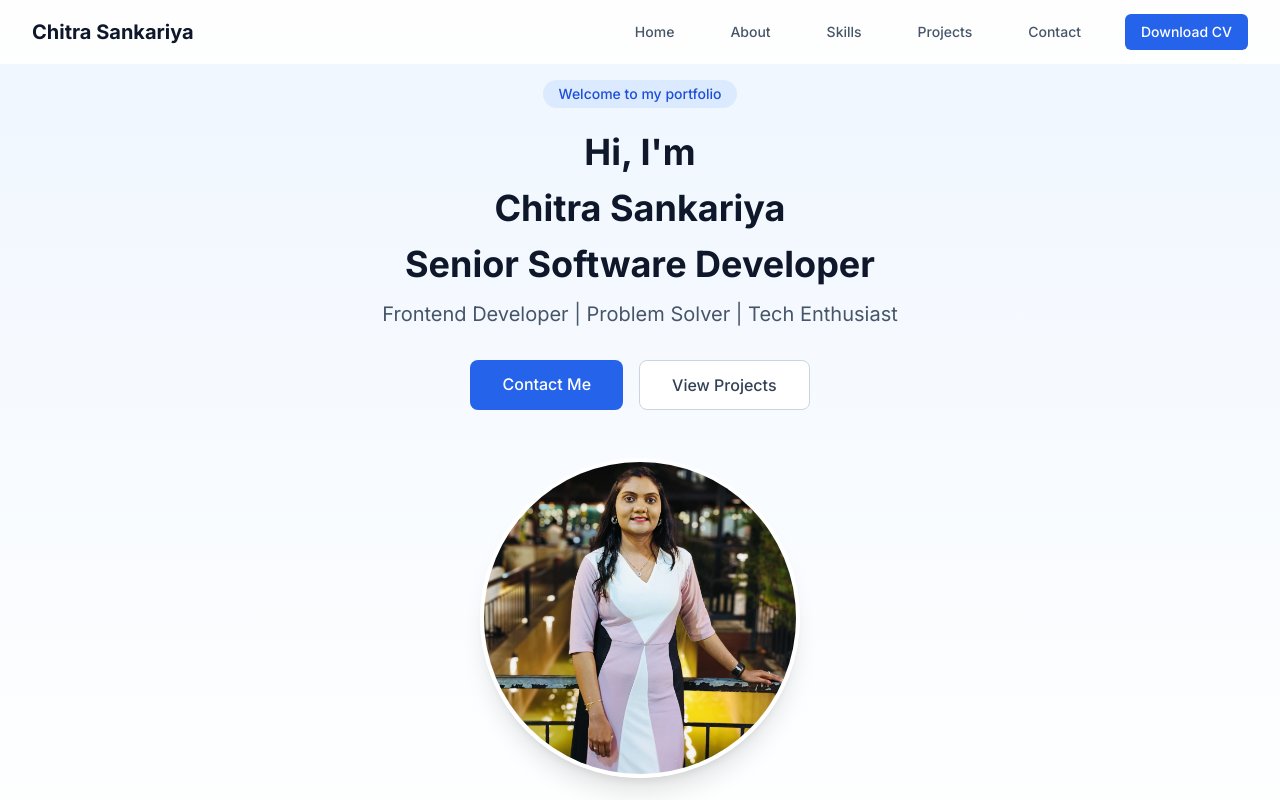
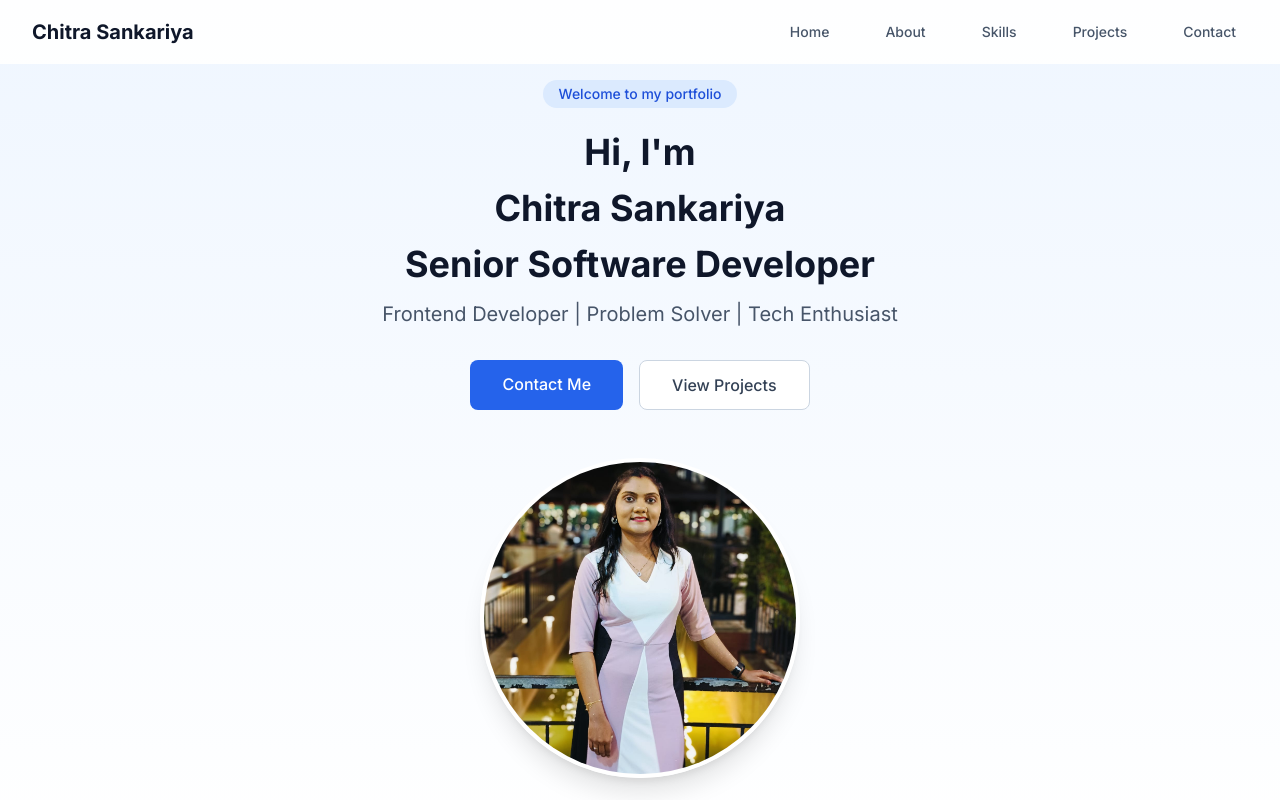
Before and after one commit to ChitraChauhan/my-portfolio, a Next.js app: page / in a window 1280 px wide. Shown: the top 800 px of the page. Built offline with nearby package versions, Linux system fonts and the light colour scheme.

Commit message:
- Removed download CV button. - Updated linkedin URL

```diff
--- a/src/components/Contact.tsx
+++ b/src/components/Contact.tsx
@@ -111,7 +111,7 @@ export default function Contact() {
                     <path fillRule="evenodd" d="M12 2C6.477 2 2 6.484 2 12.017c0 4.425 2.865 8.18 6.839 9.504.5.092.682-.217.682-.483 0-.237-.008-.868-.013-1.703-2.782.605-3.369-1.343-3.369-1.343-.454-1.158-1.11-1.466-1.11-1.466-.908-.62.069-.608.069-.608 1.003.07 1.531 1.032 1.531 1.032.892 1.53 2.341 1.088 2.91.832.092-.647.35-1.088.636-1.338-2.22-.253-4.555-1.113-4.555-4.951 0-1.093.39-1.988 1.029-2.688-.103-.253-.446-1.272.098-2.65 0 0 .84-.27 2.75 1.026A9.564 9.564 0 0112 6.844c.85.004 1.705.115 2.504.337 1.909-1.296 2.747-1.027 2.747-1.027.546 1.379.202 2.398.1 2.651.64.7 1.028 1.595 1.028 2.688 0 3.848-2.339 4.695-4.566 4.943.359.309.678.919.678 1.852 0 1.336-.012 2.415-.012 2.743 0 .267.18.58.688.482A10.019 10.019 0 0022 12.017C22 6.484 17.522 2 12 2z" clipRule="evenodd" />
                   </svg>
                 </a>
-                <a target="_blank" href="https://www.linkedin.com/in/chitra-chauhan-274773124/" className="text-slate-600 hover:text-blue-600 transition-colors">
+                <a target="_blank" href="https://www.linkedin.com/in/chauhanchitra/" className="text-slate-600 hover:text-blue-600 transition-colors">
                   <span className="sr-only">LinkedIn</span>
                   <svg className="h-6 w-6" fill="currentColor" viewBox="0 0 24 24">
                     <path d="M20.447 20.452h-3.554v-5.569c0-1.328-.027-3.037-1.852-3.037-1.853 0-2.136 1.445-2.136 2.939v5.667H9.351V9h3.414v1.561h.046c.477-.9 1.637-1.85 3.37-1.85 3.601 0 4.267 2.37 4.267 5.455v6.286zM5.337 7.433c-1.144 0-2.063-.926-2.063-2.065 0-1.138.92-2.063 2.063-2.063 1.14 0 2.064.925 2.064 2.063 0 1.139-.925 2.065-2.064 2.065zm1.782 13.019H3.555V9h3.564v11.452zM22.225 0H1.771C.792 0 0 .774 0 1.729v20.542C0 23.227.792 24 1.771 24h20.451C23.2 24 24 23.227 24 22.271V1.729C24 .774 23.2 0 22.222 0h.003z" />
--- a/src/components/Footer.tsx
+++ b/src/components/Footer.tsx
@@ -65,7 +65,7 @@ export default function Footer() {
                   <path fillRule="evenodd" d="M12 2C6.477 2 2 6.484 2 12.017c0 4.425 2.865 8.18 6.839 9.504.5.092.682-.217.682-.483 0-.237-.008-.868-.013-1.703-2.782.605-3.369-1.343-3.369-1.343-.454-1.158-1.11-1.466-1.11-1.466-.908-.62.069-.608.069-.608 1.003.07 1.531 1.032 1.531 1.032.892 1.53 2.341 1.088 2.91.832.092-.647.35-1.088.636-1.338-2.22-.253-4.555-1.113-4.555-4.951 0-1.093.39-1.988 1.029-2.688-.103-.253-.446-1.272.098-2.65 0 0 .84-.27 2.75 1.026A9.564 9.564 0 0112 6.844c.85.004 1.705.115 2.504.337 1.909-1.296 2.747-1.027 2.747-1.027.546 1.379.202 2.398.1 2.651.64.7 1.028 1.595 1.028 2.688 0 3.848-2.339 4.695-4.566 4.943.359.309.678.919.678 1.852 0 1.336-.012 2.415-.012 2.743 0 .267.18.58.688.482A10.019 10.019 0 0022 12.017C22 6.484 17.522 2 12 2z" clipRule="evenodd" />
                 </svg>
               </a>
-              <a target="_blank" href="https://www.linkedin.com/in/chitra-chauhan-274773124/" className="text-slate-600 hover:text-blue-600 transition-colors">
+              <a target="_blank" href="https://www.linkedin.com/in/chauhanchitra/" className="text-slate-600 hover:text-blue-600 transition-colors">
                 <span className="sr-only">LinkedIn</span>
                 <svg className="h-6 w-6" fill="currentColor" viewBox="0 0 24 24">
                   <path d="M20.447 20.452h-3.554v-5.569c0-1.328-.027-3.037-1.852-3.037-1.853 0-2.136 1.445-2.136 2.939v5.667H9.351V9h3.414v1.561h.046c.477-.9 1.637-1.85 3.37-1.85 3.601 0 4.267 2.37 4.267 5.455v6.286zM5.337 7.433c-1.144 0-2.063-.926-2.063-2.065 0-1.138.92-2.063 2.063-2.063 1.14 0 2.064.925 2.064 2.063 0 1.139-.925 2.065-2.064 2.065zm1.782 13.019H3.555V9h3.564v11.452zM22.225 0H1.771C.792 0 0 .774 0 1.729v20.542C0 23.227.792 24 1.771 24h20.451C23.2 24 24 23.227 24 22.271V1.729C24 .774 23.2 0 22.222 0h.003z" />
--- a/src/components/Navbar.tsx
+++ b/src/components/Navbar.tsx
@@ -52,9 +52,6 @@ export default function Navbar() {
                 {link.name}
               </Link>
             ))}
-            <button className="bg-blue-600 text-white px-4 py-2 rounded-md text-sm font-medium hover:bg-blue-700 transition-colors">
-              Download CV
-            </button>
           </div>
 
           {/* Mobile menu button */}
```
